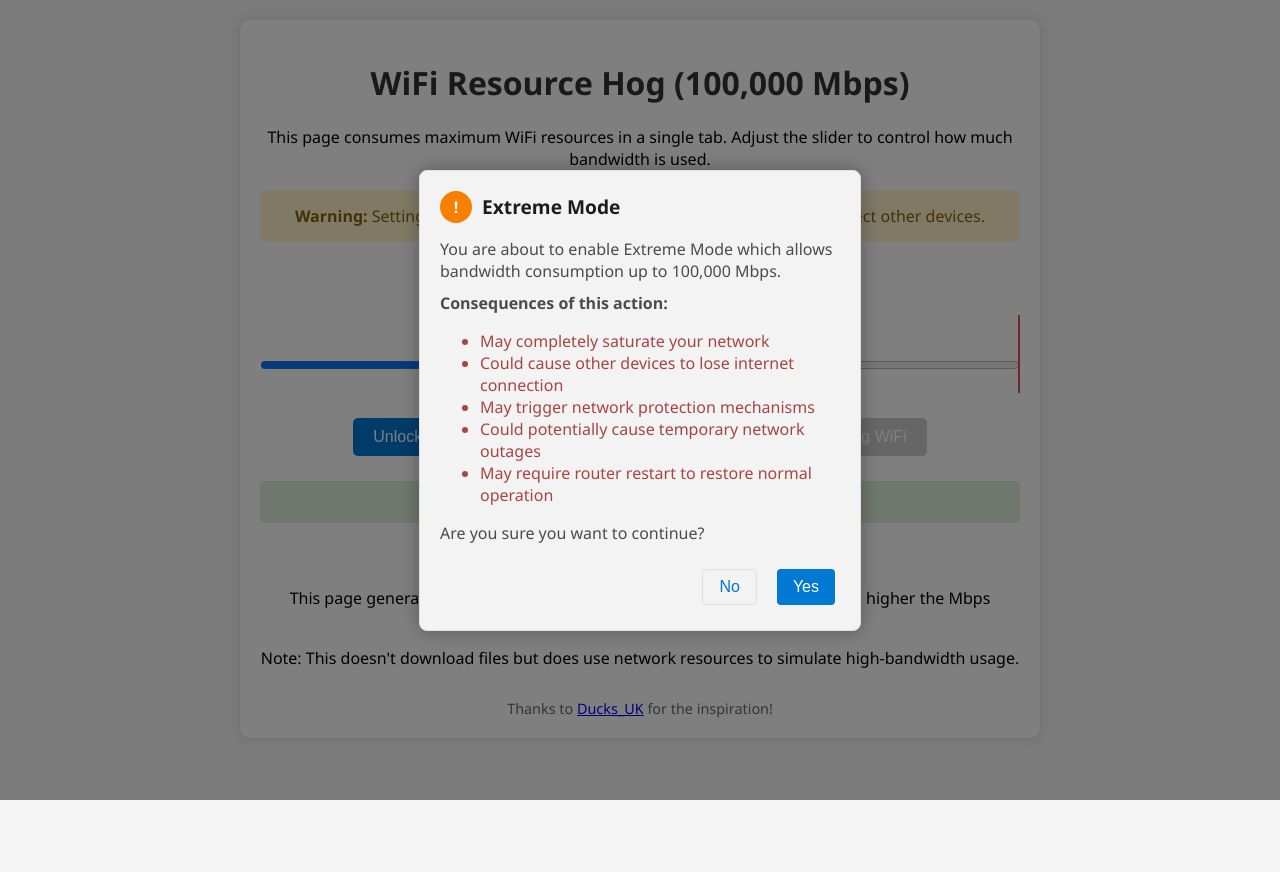
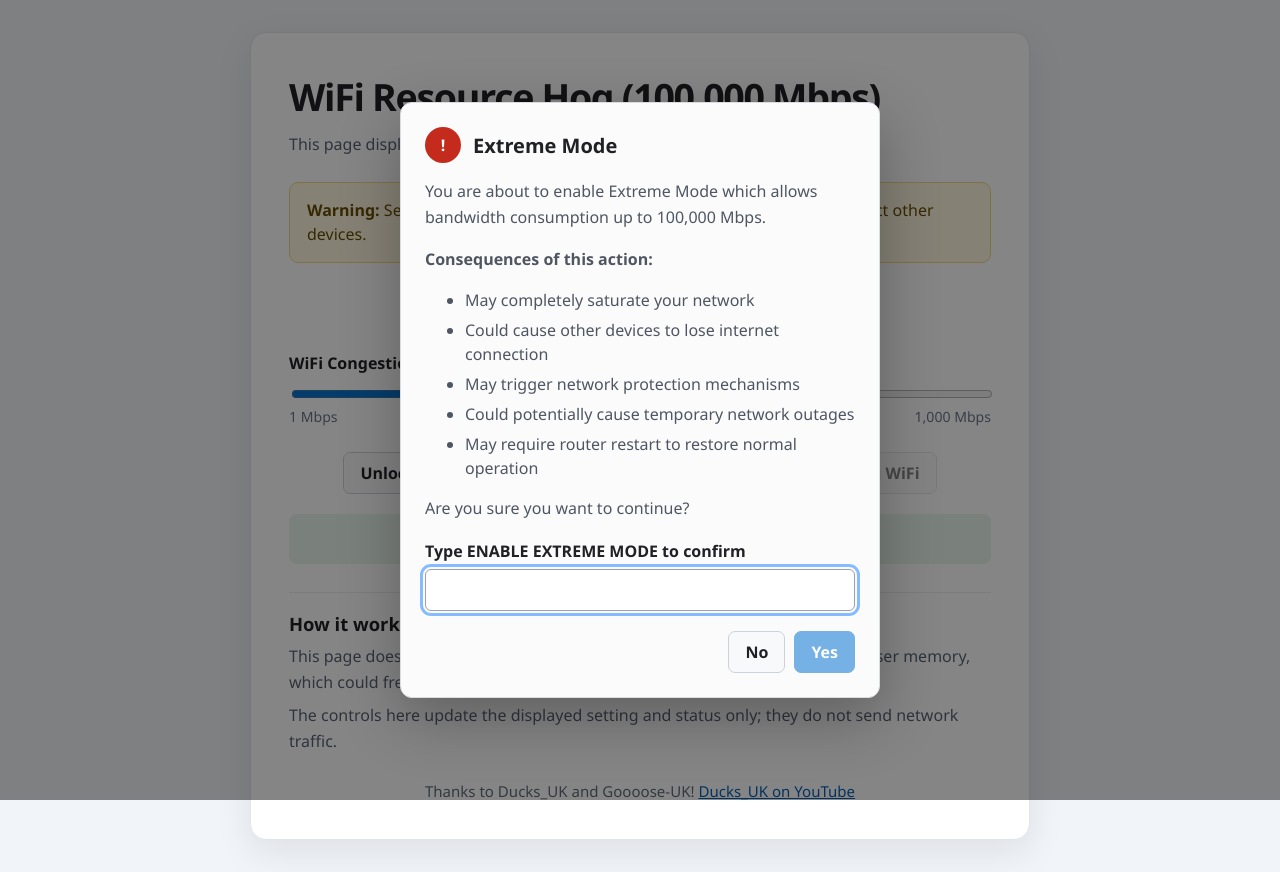
Before and after one commit to WaterFowl-Studio/Wifi-Mash, a plain HTML site: page index.html in a window 1280 px wide. Both pictures are taken after a click on the button "Unlock Extreme Mode". Before the commit the page ends 800 px from the top, so only its background shows below. Drawn offline with Linux system fonts and the light colour scheme.

Commit message:
Update index.html

```diff
--- a/index.html
+++ b/index.html
@@ -1,247 +1,314 @@
-<!DOCTYPE html>
+<!doctype html>
 <html lang="en">
 <head>
   <meta charset="UTF-8">
-    <meta name="viewport" content="width=device-width, initial-scale=1.0">
+  <meta name="viewport" content="width=device-width, initial-scale=1">
   <title>WiFi Resource Hog (100,000 Mbps)</title>
   <style>
-        body {
-            font-family: 'Segoe UI', Tahoma, Geneva, Verdana, sans-serif;
-            max-width: 800px;
-            margin: 0 auto;
-            padding: 20px;
-            text-align: center;
-            background-color: #f5f5f5;
-        }
-        .container {
-            background-color: white;
-            border-radius: 10px;
-            padding: 20px;
-            box-shadow: 0 0 10px rgba(0,0,0,0.1);
-        }
-        h1 {
-            color: #333;
-        }
-        .slider-container {
-            margin: 20px 0;
-            position: relative;
-        }
-        .slider {
-            width: 100%;
-            margin: 20px 0;
-        }
-        .value-display {
-            font-size: 1.2em;
-            margin: 10px 0;
-        }
-        .controls {
-            margin: 20px 0;
-        }
-        button {
-            padding: 10px 20px;
-            background-color: #0078d4;
-            color: white;
-            border: none;
-            border-radius: 5px;
-            cursor: pointer;
-            font-size: 1em;
-            margin: 5px;
-        }
-        button:hover {
-            background-color: #0063b1;
-        }
-        button:disabled {
-            background-color: #cccccc;
-            cursor: not-allowed;
-        }
-        .status {
-            margin: 20px 0;
-            padding: 10px;
-            border-radius: 5px;
-        }
-        .active {
-            background-color: #f2dede;
-            color: #a94442;
-        }
-        .inactive {
-            background-color: #dff0d8;
-            color: #3c763d;
-        }
-        .mbps-display {
-            font-size: 1.5em;
-            font-weight: bold;
-            margin: 10px 0;
-        }
-        .warning {
-            background-color: #fff3cd;
-            color: #856404;
-            padding: 15px;
-            border-radius: 5px;
-            margin: 20px 0;
-        }
-        .unlock-warning {
-            background-color: #f8d7da;
-            color: #721c24;
-            padding: 15px;
-            border-radius: 5px;
-            margin: 20px 0;
-            display: none;
-        }
-        .slider-track {
-            position: relative;
-        }
-        .slider-thumb {
-            background-color: #0078d4;
-        }
-        .max-line {
-            position: absolute;
-            right: 0;
-            top: 50%;
-            transform: translateY(-50%);
-            width: 2px;
-            height: 100%;
-            background-color: #d9534f;
-            z-index: 1;
-        }
-        .credits {
-            margin-top: 30px;
-            font-size: 0.9em;
-            color: #666;
+    :root {
+      font-family: "Segoe UI", system-ui, sans-serif;
+      color: #202124;
+      background: #f1f4f8;
+      font-synthesis: none;
     }
 
-        /* Windows 11 style modal */
-        .modal-overlay {
-            position: fixed;
-            top: 0;
-            left: 0;
-            right: 0;
-            bottom: 0;
-            background-color: rgba(0, 0, 0, 0.5);
+    * { box-sizing: border-box; }
+
+    body {
+      min-height: 100vh;
+      margin: 0;
+      padding: 32px 16px;
+      display: grid;
+      place-items: center;
+    }
+
+    button, input { font: inherit; }
+
+    .container {
+      width: min(100%, 780px);
+      padding: clamp(22px, 5vw, 38px);
+      background: #fff;
+      border: 1px solid #e1e5ea;
+      border-radius: 16px;
+      box-shadow: 0 12px 36px rgb(24 39 60 / 9%);
+    }
+
+    header { margin-bottom: 24px; }
+
+    h1 {
+      margin: 0 0 10px;
+      font-size: clamp(1.7rem, 5vw, 2.35rem);
+      letter-spacing: -.035em;
+    }
+
+    p { line-height: 1.6; }
+
+    .intro { margin: 0; color: #596273; }
+
+    .warning {
+      margin: 14px 0;
+      padding: 15px 17px;
+      border: 1px solid #f1d889;
+      border-radius: 9px;
+      background: #fff7df;
+      color: #684c00;
+      line-height: 1.55;
+    }
+
+    .unlock-warning {
+      display: none;
+      border-color: #efb7bc;
+      background: #fff0f1;
+      color: #721c24;
+    }
+
+    .readout {
+      margin: 28px 0 22px;
+      text-align: center;
+      font-size: clamp(1.35rem, 4vw, 1.8rem);
+      font-weight: 700;
+      font-variant-numeric: tabular-nums;
+    }
+
+    .slider-section label {
+      display: block;
+      margin-bottom: 12px;
+      font-weight: 650;
+    }
+
+    input[type="range"] {
+      display: block;
+      width: 100%;
+      accent-color: #0875d1;
+      cursor: pointer;
+    }
+
+    .slider-ends {
       display: flex;
+      justify-content: space-between;
+      margin-top: 5px;
+      color: #697386;
+      font-size: .88rem;
+    }
+
+    .controls {
+      display: flex;
+      flex-wrap: wrap;
       justify-content: center;
-            align-items: center;
-            z-index: 1000;
-            opacity: 0;
-            pointer-events: none;
-            transition: opacity 0.3s;
+      gap: 10px;
+      margin: 26px 0 20px;
     }
-        .modal-overlay.active {
-            opacity: 1;
-            pointer-events: all;
+
+    button {
+      min-height: 42px;
+      padding: 9px 16px;
+      border: 1px solid #cbd2dc;
+      border-radius: 7px;
+      background: #f8f9fb;
+      color: #202124;
+      cursor: pointer;
+      font-weight: 600;
+      transition: background .15s ease, border-color .15s ease;
     }
-        .modal {
-            background-color: #f3f3f3;
+
+    button:hover:not(:disabled) { background: #edf1f6; }
+    button:disabled { opacity: .55; cursor: not-allowed; }
+
+    button.primary {
+      border-color: #0875d1;
+      background: #0875d1;
+      color: #fff;
+    }
+
+    button.primary:hover:not(:disabled) {
+      border-color: #0665b5;
+      background: #0665b5;
+    }
+
+    button:focus-visible, input:focus-visible {
+      outline: 3px solid #84bcff;
+      outline-offset: 2px;
+    }
+
+    .status {
+      margin: 20px 0 28px;
+      padding: 13px 15px;
       border-radius: 8px;
-            padding: 20px;
-            width: 400px;
-            box-shadow: 0 0 20px rgba(0, 0, 0, 0.3);
-            border: 1px solid #e0e0e0;
+      text-align: center;
+      line-height: 1.5;
     }
-        .modal-header {
+
+    .status.inactive { background: #eaf5ec; color: #246b35; }
+    .status.active { background: #fff3dc; color: #785400; }
+
+    .how-it-works {
+      padding-top: 18px;
+      border-top: 1px solid #e8ebef;
+      color: #596273;
+    }
+
+    .how-it-works h2 {
+      margin: 0 0 8px;
+      color: #202124;
+      font-size: 1.15rem;
+    }
+
+    .how-it-works p { margin: 8px 0; }
+
+    .credits {
+      margin-top: 26px;
+      color: #626b78;
+      text-align: center;
+      font-size: .94rem;
+    }
+
+    a { color: #075fb2; }
+
+    dialog {
+      width: min(480px, calc(100% - 28px));
+      max-height: min(88vh, 720px);
+      overflow: auto;
+      padding: 24px;
+      border: 1px solid #d8dde4;
+      border-radius: 12px;
+      background: #fbfbfc;
+      color: #202124;
+      box-shadow: 0 20px 60px rgb(0 0 0 / 28%);
+    }
+
+    dialog::backdrop { background: rgb(0 0 0 / 48%); }
+
+    .modal-heading {
       display: flex;
       align-items: center;
-            margin-bottom: 15px;
+      gap: 12px;
+      margin-bottom: 12px;
     }
+
     .modal-icon {
-            width: 32px;
-            height: 32px;
-            margin-right: 10px;
-            background-color: #f78000;
+      display: grid;
+      width: 36px;
+      height: 36px;
+      flex: 0 0 36px;
+      place-items: center;
       border-radius: 50%;
-            display: flex;
-            align-items: center;
-            justify-content: center;
+      background: #c42b1c;
       color: white;
-            font-weight: bold;
+      font-weight: 700;
     }
-        .modal-title {
-            font-size: 1.2em;
-            font-weight: 600;
-            color: #1c1c1c;
+
+    .modal-heading h2 { margin: 0; font-size: 1.25rem; }
+    .modal-content { color: #4f5661; line-height: 1.5; }
+    .modal-content li { margin: 6px 0; }
+
+    .confirm-label {
+      display: block;
+      margin: 18px 0 7px;
+      font-weight: 650;
     }
-        .modal-content {
-            margin-bottom: 20px;
-            text-align: left;
+
+    .confirm-input {
+      width: 100%;
+      min-height: 42px;
+      padding: 9px 11px;
+      border: 1px solid #9aa1aa;
+      border-radius: 6px;
+      background: #fff;
     }
-        .modal-content p {
-            margin: 10px 0;
-            color: #4b4b4b;
-        }
+
     .modal-buttons {
       display: flex;
       justify-content: flex-end;
-            gap: 10px;
+      gap: 9px;
+      margin-top: 20px;
     }
-        .modal-btn {
-            padding: 8px 16px;
-            border-radius: 4px;
-            border: none;
-            cursor: pointer;
-            font-weight: 500;
+
+    @media (max-width: 560px) {
+      body { padding: 16px 10px; }
+      .controls { flex-direction: column; }
+      .controls button { width: 100%; }
+      dialog { padding: 20px; }
     }
-        .modal-btn.primary {
-            background-color: #0078d4;
-            color: white;
+
+    @media (prefers-reduced-motion: reduce) {
+      *, *::before, *::after {
+        scroll-behavior: auto !important;
+        transition-duration: .01ms !important;
       }
-        .modal-btn.secondary {
-            background-color: #f3f3f3;
-            color: #0078d4;
-            border: 1px solid #e0e0e0;
-        }
-        .modal-btn:hover {
-            opacity: 0.8;
     }
   </style>
 </head>
 <body>
-    <div class="container">
+  <main class="container">
+    <header>
       <h1>WiFi Resource Hog (100,000 Mbps)</h1>
-        <p>This page consumes maximum WiFi resources in a single tab. Adjust the slider to control how much bandwidth is used.</p>
-
-        <div class="unlock-warning" id="unlock-warning">
-            <strong>Warning:</strong> You've unlocked extreme mode! The slider now goes up to 100,000 Mbps.
-        </div>
+      <p class="intro">
+        This page displays a bandwidth setting and simulation status.
+      </p>
+    </header>
 
     <div class="warning">
       <strong>Warning:</strong> Setting this too high may slow down your entire network and affect other devices.
     </div>
 
-        <div class="mbps-display" id="mbps-display">Current: 500 Mbps</div>
-
-        <div class="slider-container">
-            <label for="bandwidth-slider">WiFi Congestion Level (1-100,000 Mbps):</label>
-            <div class="max-line"></div>
-            <input type="range" min="1" max="1000" value="500" class="slider" id="bandwidth-slider">
+    <div class="warning unlock-warning" id="unlock-warning" role="alert">
+      <strong>Warning:</strong> You've unlocked extreme mode! The slider now goes up to 100,000 Mbps.
     </div>
 
+    <div class="readout" id="mbps-display" aria-live="polite">Current: 500 Mbps</div>
+
+    <section class="slider-section">
+      <label for="bandwidth-slider">WiFi Congestion Level (1-100,000 Mbps):</label>
+      <input
+        type="range"
+        min="1"
+        max="1000"
+        value="500"
+        id="bandwidth-slider"
+      >
+      <div class="slider-ends">
+        <span>1 Mbps</span>
+        <span id="max-label">1,000 Mbps</span>
+      </div>
+    </section>
+
     <div class="controls">
-            <button id="unlock-btn">Unlock Extreme Mode</button>
-            <button id="start-btn">Start Hogging WiFi</button>
-            <button id="stop-btn" disabled>Stop Hogging WiFi</button>
+      <button id="unlock-btn" type="button">Unlock Extreme Mode</button>
+      <button class="primary" id="start-btn" type="button">Start Hogging WiFi</button>
+      <button id="stop-btn" type="button" disabled>Stop Hogging WiFi</button>
     </div>
 
-        <div class="status inactive" id="status">
+    <div class="status inactive" id="status" role="status" aria-live="polite">
       Not currently consuming WiFi resources
     </div>
 
-        <div>
-            <h3>How it works:</h3>
-            <p>This page generates artificial network traffic to consume WiFi resources. The higher the Mbps setting, the more network bandwidth is used.</p>
-            <p>Note: This doesn't download files but does use network resources to simulate high-bandwidth usage.</p>
+    <section class="how-it-works">
+      <h2>How it works:</h2>
+      <p>
+        This page does not generate WiFi traffic. The original code only
+        allocated browser memory, which could freeze or crash the tab at high
+        settings.
+      </p>
+      <p>
+        The controls here update the displayed setting and status only; they
+        do not send network traffic.
+      </p>
+    </section>
+
+    <footer class="credits">
+      Thanks to Ducks_UK and Goooose-UK!
+      <a href="https://www.youtube.com/@Ducks_UK"
+         target="_blank"
+         rel="noopener noreferrer">Ducks_UK on YouTube</a>
+    </footer>
+  </main>
+
+  <dialog id="extremeModeModal" aria-labelledby="modal-title">
+    <div class="modal-heading">
+      <div class="modal-icon" aria-hidden="true">!</div>
+      <h2 id="modal-title">Extreme Mode</h2>
     </div>
 
-        <div class="credits">
-            Thanks to <a href="https://www.youtube.com/@Ducks_UK" target="_blank">Ducks_UK</a> for the inspiration!
-        </div>
-    </div>
-
-    <!-- Windows 11 style modal -->
-    <div class="modal-overlay" id="extremeModeModal">
-        <div class="modal">
-            <div class="modal-header">
-                <div class="modal-icon">!</div>
-                <div class="modal-title">Extreme Mode</div>
-            </div>
     <div class="modal-content">
       <p>You are about to enable Extreme Mode which allows bandwidth consumption up to 100,000 Mbps.</p>
       <p><strong>Consequences of this action:</strong></p>
@@ -254,86 +321,87 @@
       </ul>
       <p>Are you sure you want to continue?</p>
     </div>
+
+    <label class="confirm-label" for="confirm-input">
+      Type ENABLE EXTREME MODE to confirm
+    </label>
+    <input
+      class="confirm-input"
+      id="confirm-input"
+      type="text"
+      autocomplete="off"
+      spellcheck="false"
+    >
+
     <div class="modal-buttons">
-                <button class="modal-btn secondary" id="modalNo">No</button>
-                <button class="modal-btn primary" id="modalYes">Yes</button>
+      <button id="modalNo" type="button">No</button>
+      <button class="primary" id="modalYes" type="button" disabled>Yes</button>
     </div>
-        </div>
-    </div>
+  </dialog>
 
   <script>
-        // DOM elements
-        const slider = document.getElementById('bandwidth-slider');
-        const mbpsDisplay = document.getElementById('mbps-display');
-        const startBtn = document.getElementById('start-btn');
-        const stopBtn = document.getElementById('stop-btn');
-        const status = document.getElementById('status');
-        const unlockBtn = document.getElementById('unlock-btn');
-        const unlockWarning = document.getElementById('unlock-warning');
-        const extremeModeModal = document.getElementById('extremeModeModal');
-        const modalYes = document.getElementById('modalYes');
-        const modalNo = document.getElementById('modalNo');
+    const slider = document.querySelector("#bandwidth-slider");
+    const mbpsDisplay = document.querySelector("#mbps-display");
+    const status = document.querySelector("#status");
+    const modal = document.querySelector("#extremeModeModal");
+    const confirmInput = document.querySelector("#confirm-input");
+    const modalYes = document.querySelector("#modalYes");
+    const stopBtn = document.querySelector("#stop-btn");
+    const startBtn = document.querySelector("#start-btn");
 
-        // Variables
-        let trafficInterval;
-        let currentMbps = 500;
-        let dataBuffer = new Uint8Array(0);
-        let isUnlocked = false;
+    const confirmationPhrase = "ENABLE EXTREME MODE";
+    let isRunning = false;
 
-        // Update displayed value
-        slider.addEventListener('input', function() {
-            currentMbps = this.value;
-            mbpsDisplay.textContent = `Current: ${currentMbps} Mbps`;
+    function updateDisplay() {
+      mbpsDisplay.textContent =
+        `Current: ${Number(slider.value).toLocaleString()} Mbps`;
+    }
+
+    slider.addEventListener("input", updateDisplay);
+
+    document.querySelector("#unlock-btn").addEventListener("click", () => {
+      confirmInput.value = "";
+      modalYes.disabled = true;
+      modal.showModal();
+      confirmInput.focus();
     });
 
-        // Unlock extreme mode
-        unlockBtn.addEventListener('click', function() {
-            extremeModeModal.classList.add('active');
+    confirmInput.addEventListener("input", () => {
+      modalYes.disabled =
+        confirmInput.value.trim() !== confirmationPhrase;
     });
 
-        // Modal buttons
-        modalYes.addEventListener('click', function() {
-            isUnlocked = true;
-            extremeModeModal.classList.remove('active');
-            unlockWarning.style.display = 'block';
-            unlockBtn.style.display = 'none';
-            slider.max = 100000;
-            slider.value = 50000;
-            mbpsDisplay.textContent = `Current: 50,000 Mbps`;
+    document.querySelector("#modalNo").addEventListener("click", () => {
+      modal.close();
     });
 
-        modalNo.addEventListener('click', function() {
-            extremeModeModal.classList.remove('active');
+    modalYes.addEventListener("click", () => {
+      if (confirmInput.value.trim() !== confirmationPhrase) return;
+
+      slider.max = "100000";
+      slider.value = "50000";
+      document.querySelector("#max-label").textContent = "100,000 Mbps";
+      document.querySelector("#unlock-warning").style.display = "block";
+      document.querySelector("#unlock-btn").hidden = true;
+      updateDisplay();
+      modal.close();
     });
 
-        // Start traffic generation
-        startBtn.addEventListener('click', function() {
-            if (trafficInterval) return; // Already running
+    startBtn.addEventListener("click", () => {
+      if (isRunning) return;
 
-            status.textContent = "Currently consuming WiFi resources";
+      isRunning = true;
+      status.textContent =
+        "Simulation running — no WiFi traffic is being sent.";
       status.className = "status active";
       startBtn.disabled = true;
       stopBtn.disabled = false;
-
-            // Calculate data size based on Mbps (1 Mbps = 125000 bytes/sec)
-            const dataSize = currentMbps * 125000;
-
-            // Generate traffic continuously
-            trafficInterval = setInterval(() => {
-                // Create new data buffer
-                dataBuffer = new Uint8Array(dataSize);
-
-                // Simulate network activity by keeping the buffer in memory
-                const temp = dataBuffer;
-            }, 100);
     });
 
-        // Stop traffic generation
-        stopBtn.addEventListener('click', function() {
-            clearInterval(trafficInterval);
-            trafficInterval = null;
-            dataBuffer = new Uint8Array(0);
-            status.textContent = "Not currently consuming WiFi resources";
+    stopBtn.addEventListener("click", () => {
+      isRunning = false;
+      status.textContent =
+        "Not currently consuming WiFi resources";
       status.className = "status inactive";
       startBtn.disabled = false;
       stopBtn.disabled = true;
```
Lines whose indentation alone changed are shown as unchanged.
